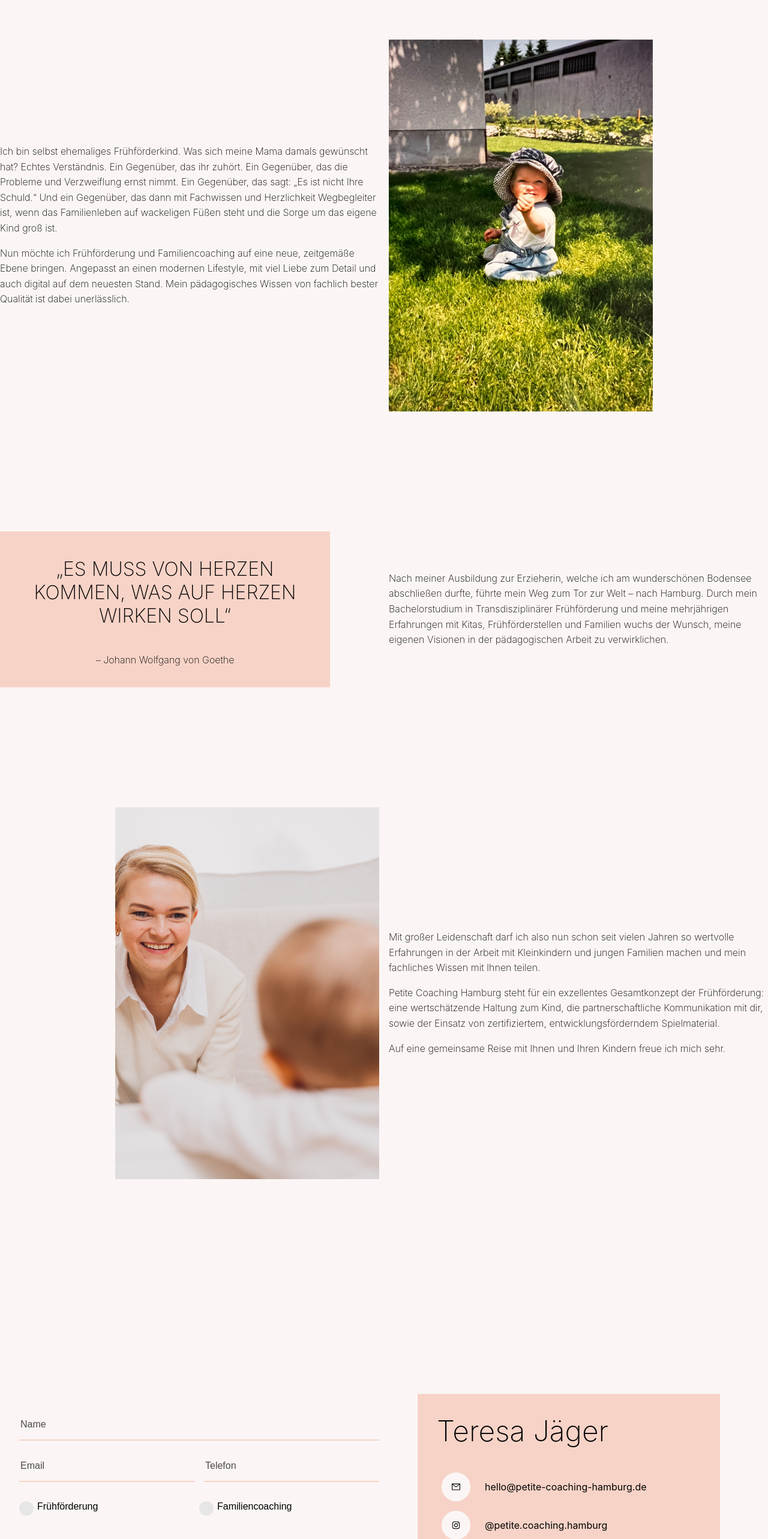
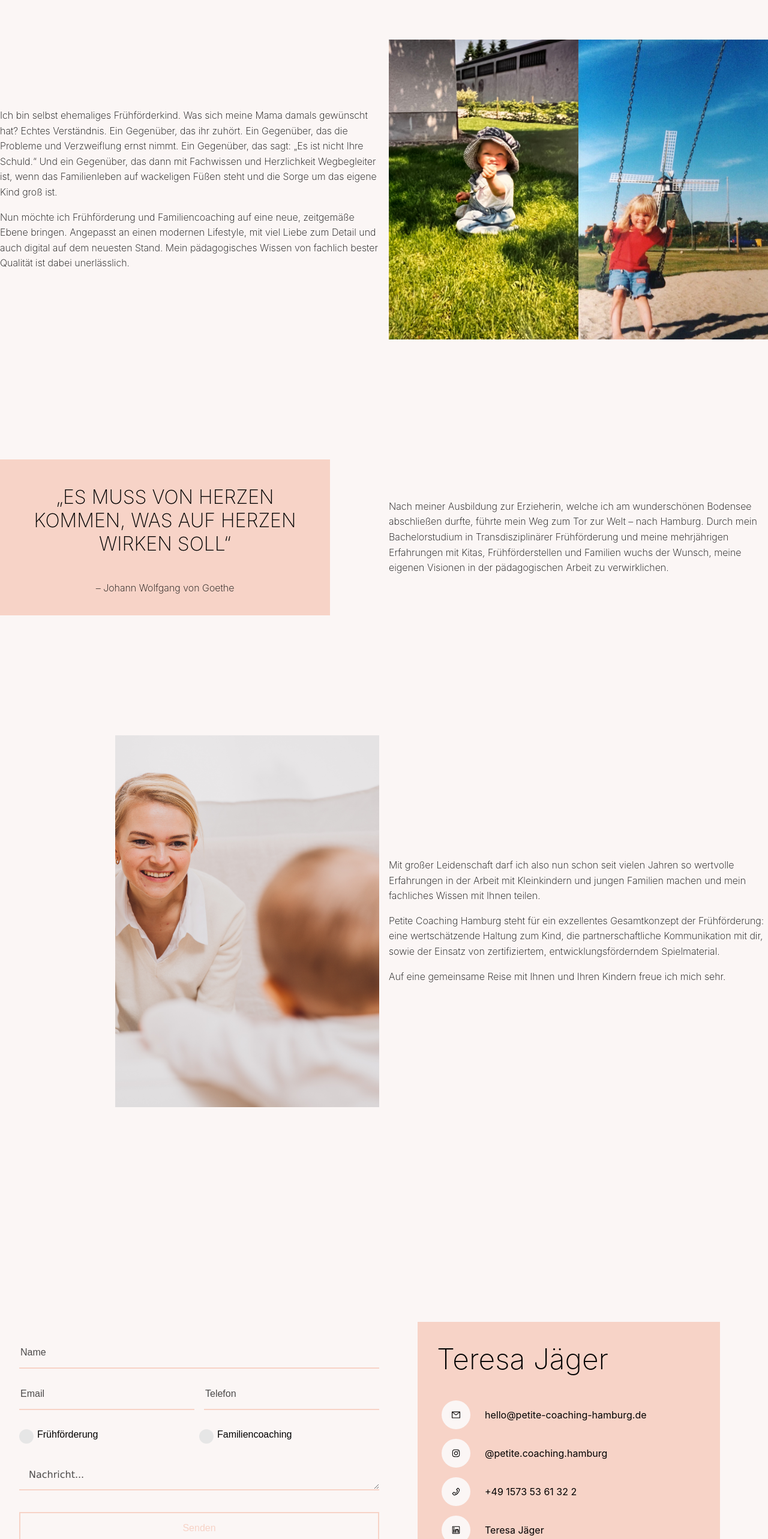
Before and after one commit to M-WRI/petite-coaching-hamburg, a Next.js app: page /ueber-mich in a window 1280 px wide. Shown: the part 1478-4044 px from the top of the page at 60% size. Built offline with nearby package versions, Linux system fonts and the light colour scheme.

Commit message:
footer correction

```diff
--- a/components/ContactForm.js
+++ b/components/ContactForm.js
@@ -55,7 +55,9 @@ const ContactForm = () => {
                 <div className={style.iconWrapper}>
                   <AiOutlineMail />
                 </div>
-                hello@petite-coaching-hamburg.de
+                <span className={style.span}>
+                  hello@petite-coaching-hamburg.de
+                </span>
               </a>
             </Link>
 
@@ -67,7 +69,7 @@ const ContactForm = () => {
                 <div className={style.iconWrapper}>
                   <AiOutlineInstagram />
                 </div>
-                @petite.coaching.hamburg
+                <span className={style.span}>@petite.coaching.hamburg</span>
               </a>
             </Link>
 
@@ -76,7 +78,7 @@ const ContactForm = () => {
                 <div className={style.iconWrapper}>
                   <AiOutlinePhone />
                 </div>
-                +49 1573 53 61 32 2
+                <span className={style.span}>+49 1573 53 61 32 2</span>
               </a>
             </Link>
 
@@ -88,7 +90,7 @@ const ContactForm = () => {
                 <div className={style.iconWrapper}>
                   <AiOutlineLinkedin />
                 </div>
-                Teresa Jäger
+                <span className={style.span}>Teresa Jäger</span>
               </a>
             </Link>
           </div>
--- a/data/aboutMeData.js
+++ b/data/aboutMeData.js
@@ -31,9 +31,15 @@ export const data = {
       "So ist Petite Coaching Hamburg ein Herzensprojekt, mit dem ich Sie und Ihr Kind dabei unterstütze, ein erfülltes Familienleben zu führen: durch mehr Achtsamkeit, echte Wertschätzung, Freude und Leichtigkeit, sowie durch eine individuelle Frühförderung und Familiencoaching.",
   },
 
-  imageThree: {
-    src: "/images/teresa-jaeger-about-me-four.jpg",
-    alt: "Pädagogin, B.A. transdisziplinäre Frühförderin und Gründerin von Petite Coaching",
+  imageGal: {
+    imageOne: {
+      src: "/images/teresa-jaeger-about-me-four.jpg",
+      alt: "Pädagogin, B.A. transdisziplinäre Frühförderin und Gründerin von Petite Coaching",
+    },
+    imageTwo: {
+      src: "/images/theresa-jaeger-about-me-three.jpg",
+      alt: "Pädagogin, B.A. transdisziplinäre Frühförderin und Gründerin von Petite Coaching",
+    },
   },
 
   infoBoxThree: {
--- a/data/homeData.js
+++ b/data/homeData.js
@@ -9,7 +9,7 @@ export const meta = {
 
 export const data = {
   landingSection: {
-    headline: "Petite Coaching  Hamburg",
+    headline: "Petite Coaching",
     subHead: "Frühförderung  & Familiencoaching",
     landingImage: {
       src: "/images/petite-coaching-landing-image.jpg",
--- a/pages/ueber-mich.js
+++ b/pages/ueber-mich.js
@@ -15,7 +15,7 @@ const AboutMe = () => {
   const {
     imageOne,
     imageTwo,
-    imageThree,
+    imageGal,
     imageFour,
     infoBox,
     infoBoxTwo,
@@ -64,7 +64,14 @@ const AboutMe = () => {
           <Text>{infoBoxThree.paragraphTwo}</Text>
         </div>
         <div className={style.imageThree}>
-          <ImageSquare src={imageThree.src} alt={imageThree.alt} pos={65} />
+          <ImageSquare
+            src={imageGal.imageOne.src}
+            alt={imageGal.imageOne.alt}
+          />
+          <ImageSquare
+            src={imageGal.imageTwo.src}
+            alt={imageGal.imageTwo.alt}
+          />
         </div>
       </section>
       {/* ==== */}
--- a/styles/AboutMe.module.css
+++ b/styles/AboutMe.module.css
@@ -24,6 +24,39 @@
   width: 450px;
 }
 
+@media (max-width: 768px) {
+  .landingContainer {
+    flex-direction: column;
+    align-items: center;
+  }
+
+  .imageOne {
+    width: 75vw;
+    height: 620px;
+    position: relative;
+  }
+
+  .imageTwo {
+    display: none;
+  }
+  .infoBox {
+    position: relative;
+    transform: translate(0, 0);
+    align-self: unset;
+    width: 75vw;
+  }
+}
+
+@media (max-width: 500px) {
+  .imageOne {
+    width: 100%;
+  }
+
+  .infoBox {
+    width: 100%;
+  }
+}
+
 /* SECTION TWO */
 .sectionTwo {
   padding: 200px 0 100px 0;
@@ -39,6 +72,21 @@
   margin: 0;
 }
 
+@media (max-width: 768px) {
+  .sectionTwo {
+    padding: 100px 0 100px 0;
+    grid-template-columns: repeat(1, 1fr);
+  }
+
+  .sectionTwoHead h2 {
+    text-align: center;
+  }
+
+  .sectionTwo p {
+    text-align: center !important;
+  }
+}
+
 /* SECTION THREE */
 .sectionThree {
   padding: 100px 0;
@@ -49,9 +97,27 @@
 }
 
 .imageThree {
-  width: 440px;
-  height: 620px;
+  display: grid;
+  grid-template-columns: repeat(2, 1fr);
+  width: 100%;
+  height: 500px;
   position: relative;
+}
+
+@media (max-width: 768px) {
+  .sectionThree {
+    grid-template-columns: repeat(1, 1fr);
+  }
+
+  .sectionThree p {
+    text-align: center !important;
+  }
+
+  .imageThree {
+    grid-template-columns: repeat(2, 1fr);
+    width: 100%;
+    height: 500px;
+  }
 }
 
 /* SECTION FOUR */
@@ -66,6 +132,16 @@
   max-width: 550px;
   text-align: center;
   position: relative;
+}
+
+@media (max-width: 768px) {
+  .sectionFour {
+    grid-template-columns: repeat(1, 1fr);
+  }
+
+  .sectionFour p {
+    text-align: center !important;
+  }
 }
 
 /* SECTION FIVE */
@@ -83,3 +159,18 @@
   position: relative;
   justify-self: self-end;
 }
+
+@media (max-width: 768px) {
+  .sectionFive {
+    grid-template-columns: repeat(1, 1fr);
+  }
+
+  .imageFour {
+    width: 100%;
+    justify-self: unset;
+  }
+
+  .sectionFive p {
+    text-align: center !important;
+  }
+}
--- a/styles/Kontakt.module.css
+++ b/styles/Kontakt.module.css
@@ -260,7 +260,22 @@
 }
 
 @media (max-width: 450px) {
+  .footerName {
+    text-align: center;
+  }
+
+  .iconsContainer {
+    display: grid;
+    grid-template-columns: repeat(2, 1fr);
+    justify-items: center;
+    grid-gap: 2rem;
+  }
+
   .controlGroup {
     grid-template-columns: repeat(1, 1fr);
   }
+
+  .span {
+    display: none;
+  }
 }
```
